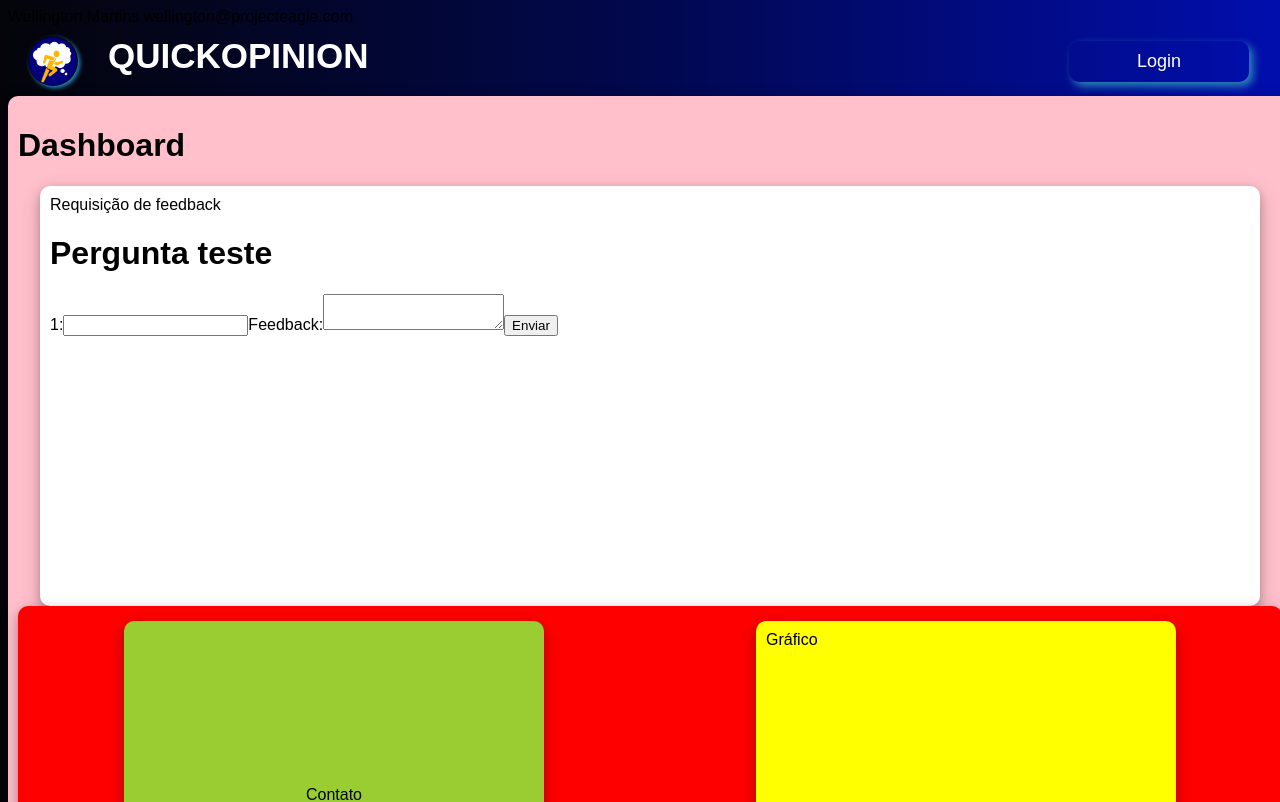
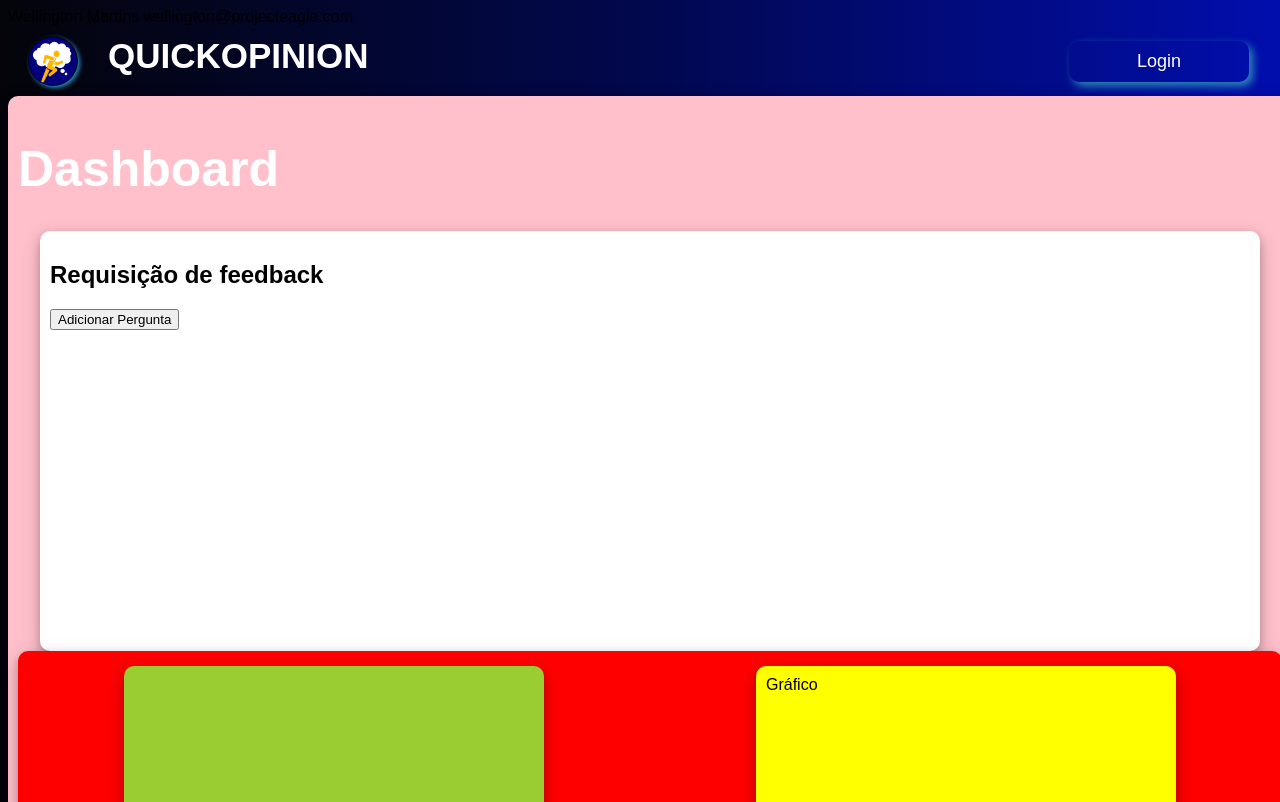
Before and after one commit to codeyourway-bootcamp/eagles-final-project, a React (Vite) app: page /dashboard in a window 1280 px wide. Shown: the top 802 px of the page. Built offline with nearby package versions, Linux system fonts and the light colour scheme.

Commit message:
working in page dashboard, creating the form.

```diff
--- a/package.json
+++ b/package.json
@@ -17,6 +17,7 @@
     "materialize-css": "^1.0.0-rc.2",
     "react": "^18.2.0",
     "react-dom": "^18.2.0",
+    "react-icons": "^4.11.0",
     "react-router-dom": "^6.16.0",
     "styled-components": "^6.0.7"
   },
--- a/src/componets/FeedbackForm/Form.jsx
+++ b/src/componets/FeedbackForm/Form.jsx
@@ -1,42 +1,41 @@
-import React, { useState } from "react";
+//import { Textarea } from '@chakra-ui/react';
+import React, { useState } from 'react';
 
-function FeedbackForm(props) {
-  const [pergunta, setPergunta] = useState("");
-  const [feedback, setFeedback] = useState("");
+const FeedbackForm= () => {
+  const [questions, setQuestions] = useState([]); // Lista de perguntas adicionadas
+  const [feedback, setFeedback] = useState(""); // Feedback da pergunta selecionada
 
-  const handleSubmit = (e) => {
-    e.preventDefault();
-
-    // Aqui você pode fazer algo com a pergunta e o feedback, como enviar para um servidor ou armazenar em algum lugar
-
-    // Reseta os campos do formulário
-    setPergunta("");
-    setFeedback("");
+  const addQuestion = () => {
+    const newQuestion = prompt("Digite a pergunta"); // Caixa de diálogo para adicionar pergunta
+    setQuestions([...questions, newQuestion]);
   };
 
+  const showFeedback = (question) => {
+    const userFeedback = prompt("Digite o feedback para a pergunta: " + question); // Caixa de diálogo para fornecer feedback
+    setFeedback(userFeedback);
+  };
+
+  // const [showTextarea, setShowTextarea] = useState(false);
+
+  // const handleClick = () => {
+  //   setShowTextarea(true);
+  // };
+
   return (
-    <div>
-      <h1>{props.FormTitle}</h1>
-      <form onSubmit={handleSubmit}>
-        <label htmlFor="pergunta">{props.Id}:</label>
-        <input
-          type="text"
-          id="pergunta"
-          value={pergunta}
-          onChange={(e) => setPergunta(e.target.value)}
-        />
+    <>
+      <button onClick={addQuestion}>Adicionar Pergunta</button>
 
-        <label htmlFor="feedback">Feedback:</label>
-        <textarea
-          id="feedback"
-          value={feedback}
-          onChange={(e) => setFeedback(e.target.value)}
-        ></textarea>
+      {questions.map((question, index) => (
+        <div key={index}>
+          <p onClick={() => showFeedback(question)}>{question}</p>
+          {/* <button onClick={() => showFeedback(question)}>Resposta</button> */}
+        </div>
+      ))}
 
-        <button type="submit">Enviar</button>
-      </form>
-    </div>
+      {feedback && <p>{feedback}</p>}
+    </>
   );
-}
+};
 
+// export default QuestionForm;
 export default FeedbackForm;
--- a/src/componets/Navbar/Navbar.jsx
+++ b/src/componets/Navbar/Navbar.jsx
@@ -1,6 +1,6 @@
 
 import React from "react";
-import { CompanyName, Logo, NavbarWrapper } from "../Styles/Styles";
+import { CompanyName, Logo, NavbarWrapper } from "../../componets/Styles/styles";
 import { ButtonNav } from "../Button/Button";
 import { ContainerNav } from "../Container/Container";
 import { useLocation, useNavigate } from "react-router-dom";
--- a/src/main.jsx
+++ b/src/main.jsx
@@ -6,8 +6,10 @@ import Home from "./pages/Home";
 import Login from "./pages/Login";
 import Register from "./pages/Register";
 import Dashboard from "./pages/Dashboard";
-import { GlobalStyle } from "./componets/Styles/Styles.js";
+
 import Feedback from "./pages/Feedback/index.jsx";
+import { GlobalStyle } from "./componets/Styles/styles.js";
+
 
 
 const router = createBrowserRouter([
--- a/src/pages/Dashboard/index.jsx
+++ b/src/pages/Dashboard/index.jsx
@@ -7,15 +7,20 @@ import {
   ContainerTable,
 } from "./StyleDashboard";
 import FeedbackForm from "../../componets/FeedbackForm/Form";
+import{H1} from "../../componets/Styles/styles";
+
+
 
 export default function Dashboard() {
   return (
     <>
       <ContainerDash>
-        <h1>Dashboard</h1>
+        <H1>Dashboard</H1>
         <ContainerForm>
-            Requisição de feedback
-            <FeedbackForm FormTitle ={"Pergunta teste"} Id={1}/>
+            <h2>Requisição de feedback</h2>
+            <FeedbackForm/>
+
+
         </ContainerForm>
 
         <ContainerTable>
--- a/src/pages/Login/index.jsx
+++ b/src/pages/Login/index.jsx
@@ -1,6 +1,6 @@
 import React from "react";
 import Form from "../../componets/Form/Form";
-import { H1s } from "../../componets/Styles/Styles";
+import { H1s } from "../../componets/Styles/styles";
 
 export default function Login() {
   return (
--- a/src/pages/Register/index.jsx
+++ b/src/pages/Register/index.jsx
@@ -1,5 +1,5 @@
 import React from 'react'
-import { H1 } from '../../componets/Styles/Styles.js'
+import { H1 } from '../../componets/Styles/styles.js'
 import Form from '../../componets/Form/Form'
 
 export default function Register() {
```
Also changed, not shown: 1 other file (tests, documents, lock files or other folders).
